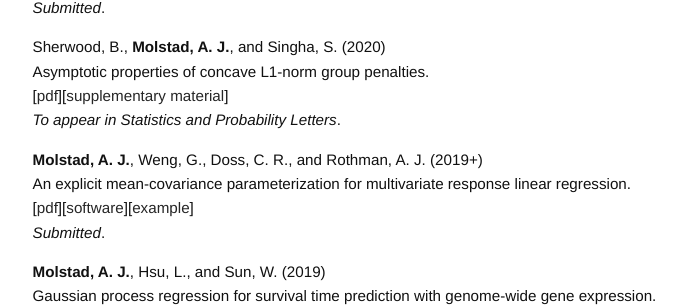
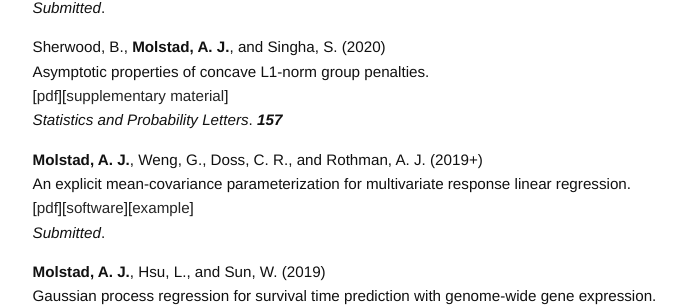
Before and after one commit to ajmolstad/ajmolstad.github.io, a Jekyll site: the page built from research.md, in a window 1280 px wide. Shown: the part 794-1101 px from the top of the page, without its empty margins (275-961 px from the left). Built offline with Jekyll 4.4.1, drawn with Linux system fonts in a browser that asks for light colours.

Commit message:
Update research.md

```diff
--- a/research.md
+++ b/research.md
@@ -34,7 +34,7 @@ Insights and algorithms for the multivariate square-root lasso. <br>
 Sherwood, B., **Molstad, A. J.**, and Singha, S. (2020)<br>
 Asymptotic properties of concave L1-norm group penalties.  <br>
 [[pdf](https://www.sciencedirect.com/science/article/pii/S0167715219302779)][[supplementary material](https://www.sciencedirect.com/science/article/pii/S0167715219302779#appSB)] <br>
-*To appear in Statistics and Probability Letters*.  <br>
+*Statistics and Probability Letters*. ***157*** <br>
 
 **Molstad, A. J.**, Weng, G., Doss, C. R., and Rothman, A. J. (2019+)<br>
 An explicit mean-covariance parameterization for multivariate response linear regression. <br>
```
